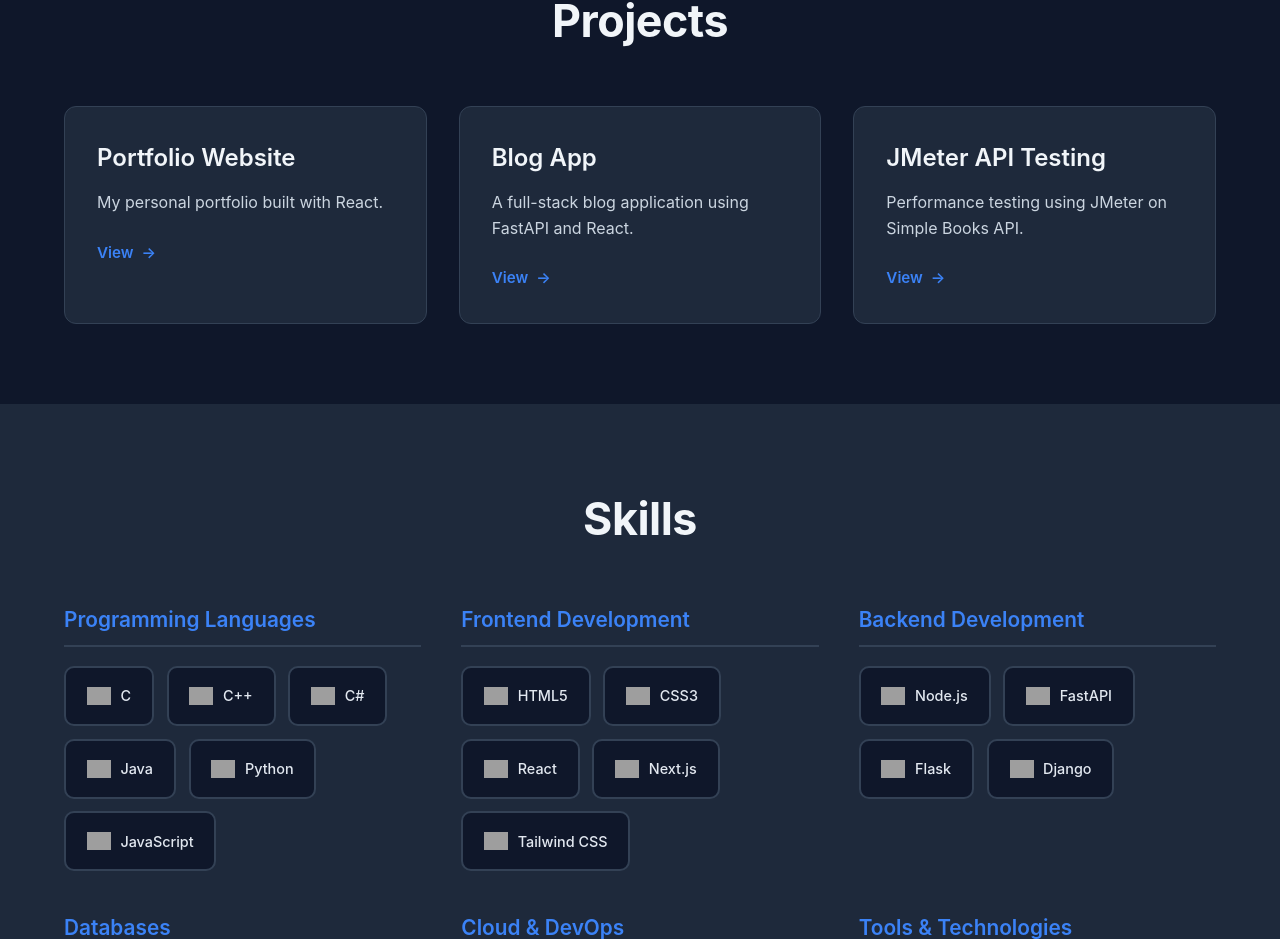
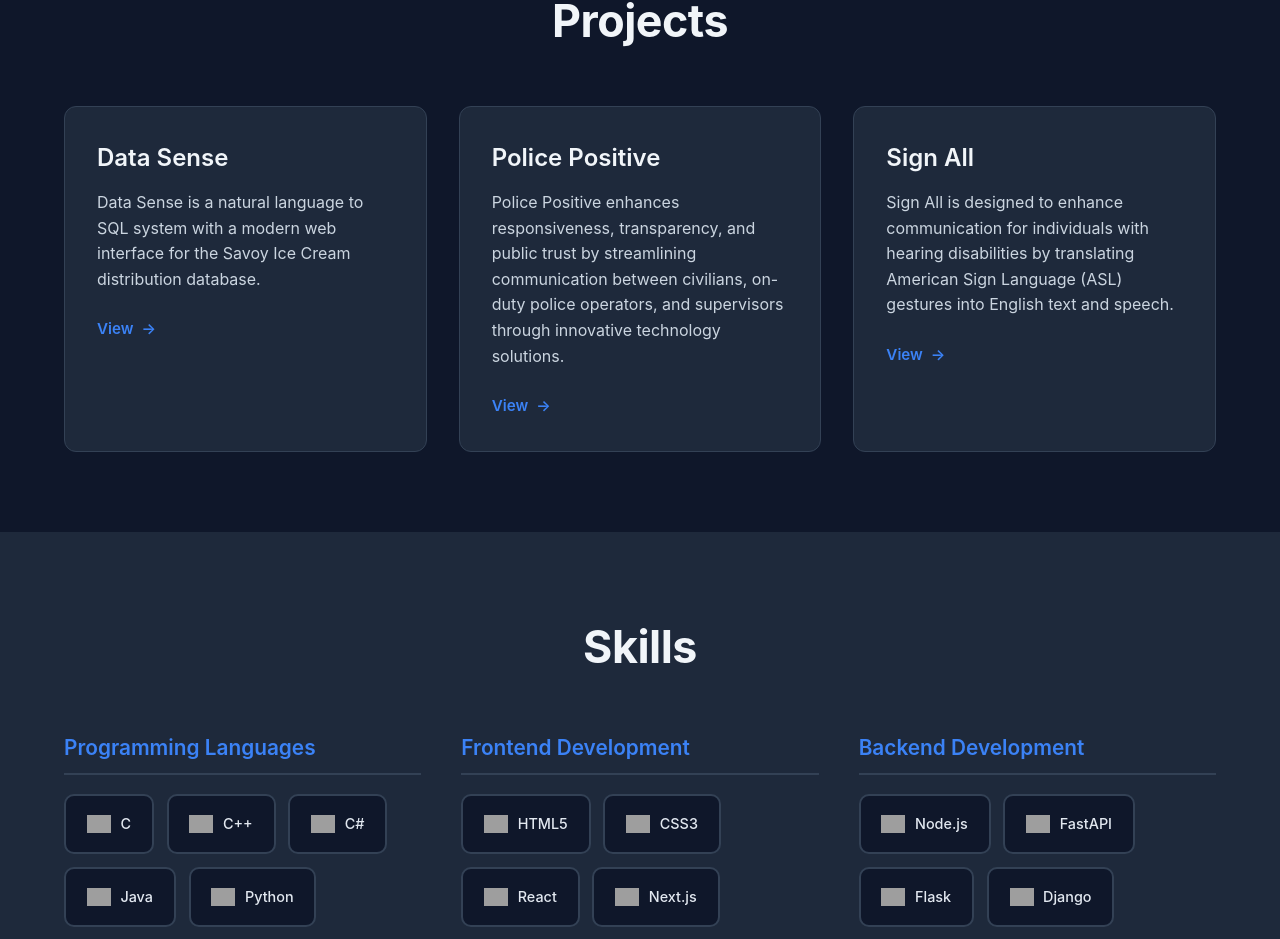
Before and after one commit to MI-Mahin/Portfolio, a React (Vite) app: page / in a window 1280 px wide. Shown: the part 2830-3769 px from the top of the page. Built offline with nearby package versions, Linux system fonts and the light colour scheme; grey boxes are pictures that could not be loaded.

Commit message:
Update contacts

```diff
--- a/src/components/Hero.jsx
+++ b/src/components/Hero.jsx
@@ -52,12 +52,12 @@
             <a href="/resume.pdf" download="Mahmudul_Islam_Mahin_Resume.pdf" className="btn-secondary">Download Resume</a>
           </div>
           <div className="social-links">
-            <a href="mailto:youremail@gmail.com" target="_blank" rel="noopener noreferrer" aria-label="Gmail">
+            <a href="mailto:mahmudulislammahin07@gmail.com" target="_blank" rel="noopener noreferrer" aria-label="Gmail">
               <svg xmlns="http://www.w3.org/2000/svg" width="24" height="24" viewBox="0 0 24 24" fill="currentColor">
                 <path d="M24 5.457v13.909c0 .904-.732 1.636-1.636 1.636h-3.819V11.73L12 16.64l-6.545-4.91v9.273H1.636A1.636 1.636 0 0 1 0 19.366V5.457c0-2.023 2.309-3.178 3.927-1.964L12 9.548l8.073-6.055C21.69 2.28 24 3.434 24 5.457z"/>
               </svg>
             </a>
-            <a href="https://github.com/yourusername" target="_blank" rel="noopener noreferrer" aria-label="GitHub">
+            <a href="https://github.com/MI-Mahin" target="_blank" rel="noopener noreferrer" aria-label="GitHub">
               <svg xmlns="http://www.w3.org/2000/svg" width="24" height="24" viewBox="0 0 24 24" fill="currentColor">
                 <path d="M12 0c-6.626 0-12 5.373-12 12 0 5.302 3.438 9.8 8.207 11.387.599.111.793-.261.793-.577v-2.234c-3.338.726-4.033-1.416-4.033-1.416-.546-1.387-1.333-1.756-1.333-1.756-1.089-.745.083-.729.083-.729 1.205.084 1.839 1.237 1.839 1.237 1.07 1.834 2.807 1.304 3.492.997.107-.775.418-1.305.762-1.604-2.665-.305-5.467-1.334-5.467-5.931 0-1.311.469-2.381 1.236-3.221-.124-.303-.535-1.524.117-3.176 0 0 1.008-.322 3.301 1.23.957-.266 1.983-.399 3.003-.404 1.02.005 2.047.138 3.006.404 2.291-1.552 3.297-1.23 3.297-1.23.653 1.653.242 2.874.118 3.176.77.84 1.235 1.911 1.235 3.221 0 4.609-2.807 5.624-5.479 5.921.43.372.823 1.102.823 2.222v3.293c0 .319.192.694.801.576 4.765-1.589 8.199-6.086 8.199-11.386 0-6.627-5.373-12-12-12z"/>
               </svg>
@@ -67,7 +67,7 @@
                 <path d="M19 0h-14c-2.761 0-5 2.239-5 5v14c0 2.761 2.239 5 5 5h14c2.762 0 5-2.239 5-5v-14c0-2.761-2.238-5-5-5zm-11 19h-3v-11h3v11zm-1.5-12.268c-.966 0-1.75-.79-1.75-1.764s.784-1.764 1.75-1.764 1.75.79 1.75 1.764-.783 1.764-1.75 1.764zm13.5 12.268h-3v-5.604c0-3.368-4-3.113-4 0v5.604h-3v-11h3v1.765c1.396-2.586 7-2.777 7 2.476v6.759z"/>
               </svg>
             </a>
-            <a href="https://wa.me/1234567890" target="_blank" rel="noopener noreferrer" aria-label="WhatsApp">
+            <a href="https://wa.me/+8801829786693" target="_blank" rel="noopener noreferrer" aria-label="WhatsApp">
               <svg xmlns="http://www.w3.org/2000/svg" width="24" height="24" viewBox="0 0 24 24" fill="currentColor">
                 <path d="M.057 24l1.687-6.163c-1.041-1.804-1.588-3.849-1.587-5.946.003-6.556 5.338-11.891 11.893-11.891 3.181.001 6.167 1.24 8.413 3.488 2.245 2.248 3.481 5.236 3.48 8.414-.003 6.557-5.338 11.892-11.893 11.892-1.99-.001-3.951-.5-5.688-1.448l-6.305 1.654zm6.597-3.807c1.676.995 3.276 1.591 5.392 1.592 5.448 0 9.886-4.434 9.889-9.885.002-5.462-4.415-9.89-9.881-9.892-5.452 0-9.887 4.434-9.889 9.884-.001 2.225.651 3.891 1.746 5.634l-.999 3.648 3.742-.981zm11.387-5.464c-.074-.124-.272-.198-.57-.347-.297-.149-1.758-.868-2.031-.967-.272-.099-.47-.149-.669.149-.198.297-.768.967-.941 1.165-.173.198-.347.223-.644.074-.297-.149-1.255-.462-2.39-1.475-.883-.788-1.48-1.761-1.653-2.059-.173-.297-.018-.458.13-.606.134-.133.297-.347.446-.521.151-.172.2-.296.3-.495.099-.198.05-.372-.025-.521-.075-.148-.669-1.611-.916-2.206-.242-.579-.487-.501-.669-.51l-.57-.01c-.198 0-.52.074-.792.372s-1.04 1.016-1.04 2.479 1.065 2.876 1.213 3.074c.149.198 2.095 3.2 5.076 4.487.709.306 1.263.489 1.694.626.712.226 1.36.194 1.872.118.571-.085 1.758-.719 2.006-1.413.248-.695.248-1.29.173-1.414z"/>
               </svg>
--- a/src/components/Projects.jsx
+++ b/src/components/Projects.jsx
@@ -1,9 +1,9 @@
 import React from 'react';
 
 const projects = [
-  { title: "Portfolio Website", description: "My personal portfolio built with React.", link: "#" },
-  { title: "Blog App", description: "A full-stack blog application using FastAPI and React.", link: "#" },
-  { title: "JMeter API Testing", description: "Performance testing using JMeter on Simple Books API.", link: "#" },
+  { title: "Data Sense", description: "Data Sense is a natural language to SQL system with a modern web interface for the Savoy Ice Cream distribution database.", link: "https://github.com/MI-Mahin/DataSense.git" },
+  { title: "Police Positive", description: "Police Positive enhances responsiveness, transparency, and public trust by streamlining communication between civilians, on-duty police operators, and supervisors through innovative technology solutions.", link: "https://github.com/MI-Mahin/Police-Positive.git" },
+  { title: "Sign All", description: "Sign All is designed to enhance communication for individuals with hearing disabilities by translating American Sign Language (ASL) gestures into English text and speech.", link: "https://github.com/MI-Mahin/sign-all_DP1.git" },
 ];
 
 const Projects = () => {
```
Also changed, not shown: 1 other file (tests, documents, lock files or other folders).
